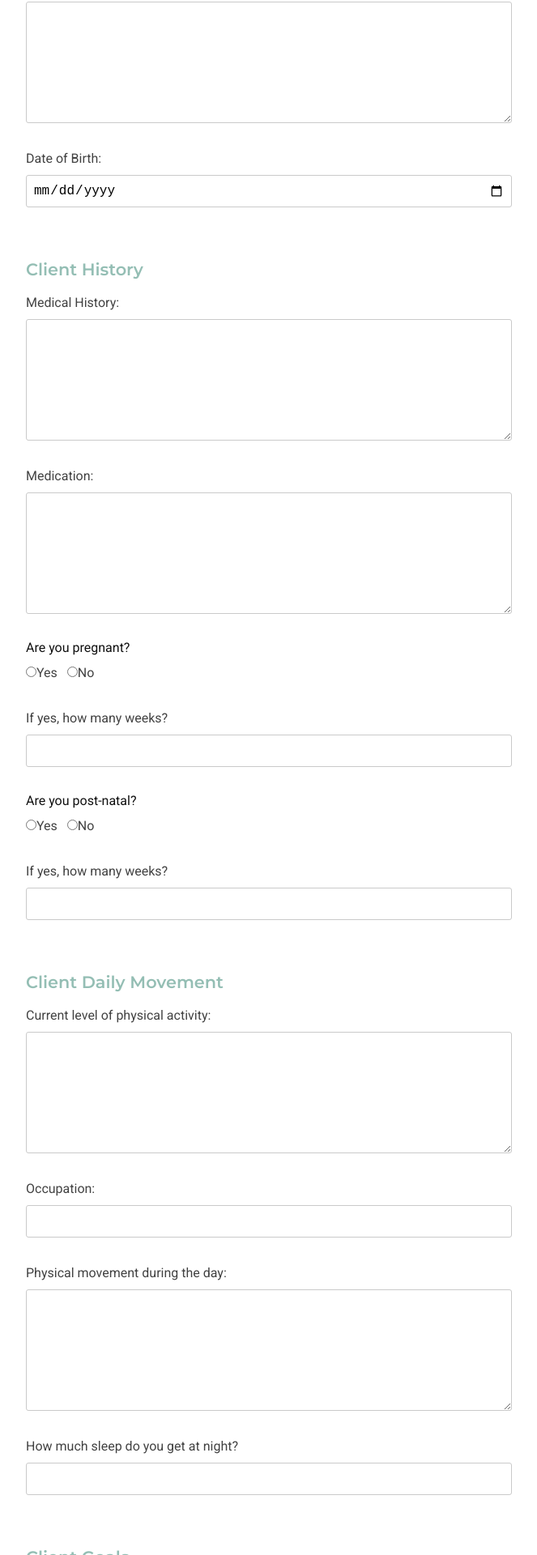
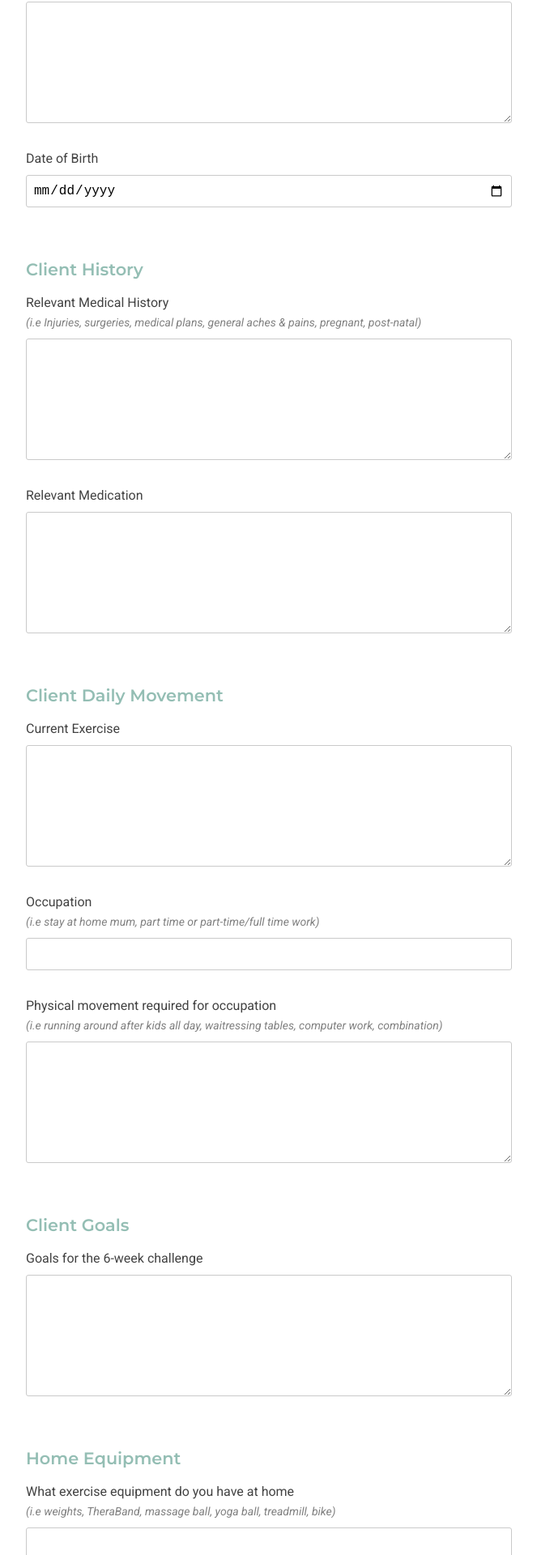
Before and after one commit to pmullen/movetopilates, a Nuxt app: page /new-client in a window 1280 px wide. Shown: the part 824-2744 px from the top of the page at 81% size, without its empty margins (308-971 px from the left). Built offline with nearby package versions, Linux system fonts and the light colour scheme.

Commit message:
Update to client intake form

```diff
--- a/assets/scss/_forms.scss
+++ b/assets/scss/_forms.scss
@@ -30,3 +30,11 @@ form {
     margin: 10px 0 2rem 0;
   }
 }
+
+label {
+  span {
+    font-size: 14px;
+    color: grey;
+    font-style: italic;
+  }
+}
--- a/pages/new-client.vue
+++ b/pages/new-client.vue
@@ -19,63 +19,52 @@
           <main class="main-content">
 
             <form name="New Client" method="POST" netlify>
-              <p><label>First Name:</label>
-              <input type="text" name="firstName"></p>
-              <p><label>Last Name:</label>
-              <input type="text" name="lastName"></p>
-              <p><label>Email Address:</label>
+              <p><label>First Name</label>
+              <input type="text" name="firstName" required></p>
+              <p><label>Last Name</label>
+              <input type="text" name="lastName" required></p>
+              <p><label>Email Address</label>
               <input type="text" name="email"></p>
-              <p><label>Phone Number:</label>
+              <p><label>Phone Number</label>
               <input type="text" name="phoneNumber"></p>
-              <p><label>Address:</label>
+              <p><label>Address</label>
               <textarea name="address" rows="2"></textarea></p>
-              <p><label>Date of Birth:</label>
+              <p><label>Date of Birth</label>
               <input type="date" name="dateOfBirth"></p>
 
               <h3>Client History</h3>
-              <p><label>Medical History:</label>
+              <p><label>Relevant Medical History <br /> <span>(i.e Injuries, surgeries, medical plans, general aches & pains, pregnant, post-natal)</span></label>
               <textarea name="medicalHistory"></textarea></p>
-              <p><label>Medication:</label>
+              <p><label>Relevant Medication</label>
               <textarea name="medication"></textarea></p>
-              <label>Are you pregnant?</label> <br />
-              <p><input type="radio" name="pregnancy" value="yes">
-              <label>Yes &nbsp;&nbsp;</label>
-              <input type="radio" name="pregnancy" value="no">
-              <label>No</label></p>
-              <p><label>If yes, how many weeks?</label>
-              <input type="text" name="pregnancyWeeks"></p>
-              <label>Are you post-natal?</label> <br />
-              <p><input type="radio" name="postNatal" value="yes">
-              <label>Yes &nbsp;&nbsp;</label>
-              <input type="radio" name="postNatal" value="no">
-              <label>No</label></p>
-              <p><label>If yes, how many weeks?</label>
-              <input type="text" name="postNatalWeeks"></p>
 
               <h3>Client Daily Movement</h3>
-              <p><label>Current level of physical activity:</label>
+              <p><label>Current Exercise</label>
               <textarea name="physicalActivity"></textarea></p>
-              <p><label>Occupation:</label>
+              <p><label>Occupation<br /><span>(i.e stay at home mum, part time or part-time/full time work)</span></label>
               <input type="text" name="occupation"></p>
-              <p><label>Physical movement during the day:</label>
+              <p><label>Physical movement required for occupation<br /><span>(i.e running around after kids all day, waitressing tables, computer work, combination)</span></label>
               <textarea name="dailyMovement"></textarea></p>
-              <p><label>How much sleep do you get at night?</label>
-              <input type="text" name="sleep"></p>
 
               <h3>Client Goals</h3>
-              <p><label>Goals for the 6-week challenge:</label>
+              <p><label>Goals for the 6-week challenge</label>
               <textarea name="goals"></textarea></p>
 
+              <h3>Home Equipment</h3>
+              <p><label>What exercise equipment do you have at home<br /><span>(i.e weights, TheraBand, massage ball, yoga ball, treadmill, bike)</span></label>
+              <textarea name="goals"></textarea></p>
+
+
               <h3>Emergency Contact</h3>
-              <p><label>First Name:</label>
+              <p><label>First Name</label>
               <input type="text" name="emergencyFirstName"></p>
-              <p><label>Last Name:</label>
+              <p><label>Last Name</label>
               <input type="text" name="emergencyLastName"></p>
-              <p><label>Contact Number:</label>
+              <p><label>Contact Number</label>
               <input type="text" name="emergencyPhoneNumber"></p>
 
               <p><input type="checkbox" name="termsAndConditions">
-              <label> &nbsp; I understand that by submitting this form and signing up to Move-To Pilates Classes, you agree to be bound by the <a href="https://example.com/terms-and-conditions">Terms and Conditions</a> and <a href="https://example.com/liability-waiver">Liability Waiver</a>. These Terms and Conditions may change at Move-To Pilates discretion, and you may not be notified of this change.</label></p>
+              <label> &nbsp; I understand that by submitting this form and signing up to Move-To Pilates’ sessions, you agree to be bound by the <a href="https://example.com/terms-and-conditions">Terms and Conditions</a> and <a href="https://example.com/liability-waiver">Liability Waiver</a>. These Terms and Conditions may change at Move-To Pilates’ discretion, and you may not be notified of this change.</label></p>
 
               <p><button type="submit" class="button">Submit</button></p>
           </form>
```
